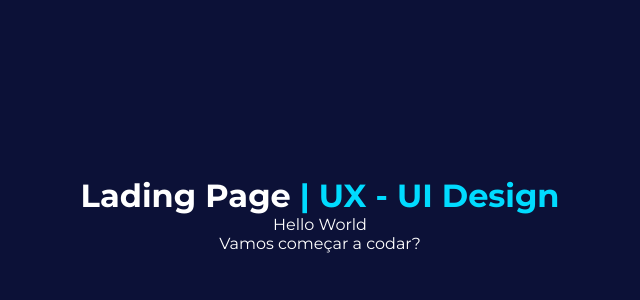
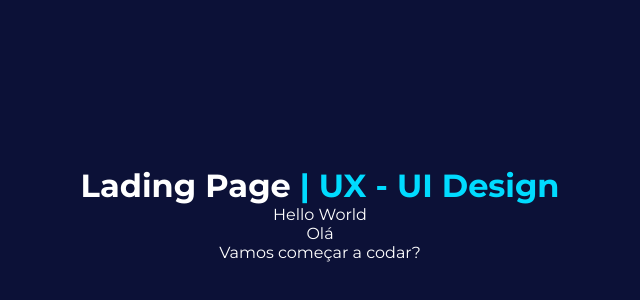
Before and after one commit to techlegionbr/UI-UX-Design---Lading-Page, a website: page index.html in a window 1280 px wide. Shown: the part 186-486 px from the top of the page, without its empty margins (320-960 px from the left). Drawn offline with Linux system fonts and the light colour scheme.

Commit message:
feat: new content

```diff
--- a/index.html
+++ b/index.html
@@ -21,6 +21,7 @@
   <body>
     <h1>Lading Page <span>| UX - UI Design</span></h1>
     <p>Hello World</p>
+    <section><p>Olá</p></section>
     <p>Vamos começar a codar?</p>
   </body>
 </html>
```
